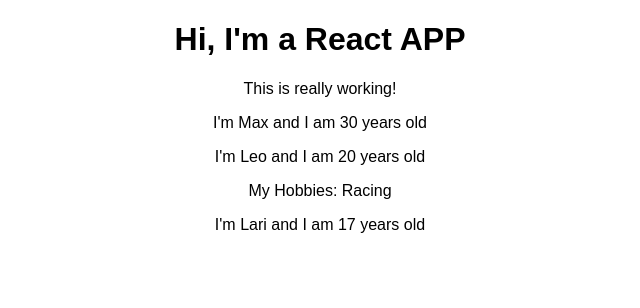
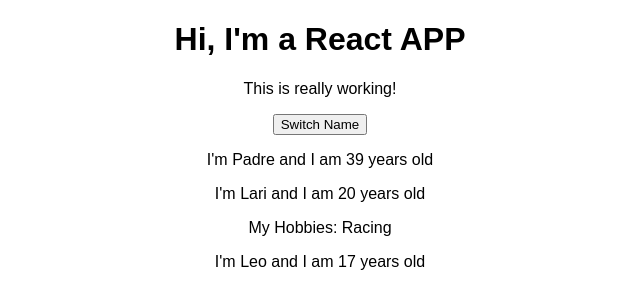
Before and after one commit to lscuquejo/React-Course, a React (Create React App) app in the folder react-complete-guide/: page / in a window 1280 px wide. Shown: the top 308 px of the page, without its empty margins (320-960 px from the left). Built offline with nearby package versions, Linux system fonts and the light colour scheme.

Commit message:
ep 27 - completed

```diff
--- a/react-complete-guide/src/App.js
+++ b/react-complete-guide/src/App.js
@@ -3,14 +3,23 @@
 import Person from './Person/Person';
 
 class App extends Component {
+    state = {
+        people: [
+            { name: 'Padre', age: 39},
+            { name: 'Lari', age: 20},
+            { name: 'Leo', age: 17},
+        ]
+    }
+
     render() {
         return (
             <div className="App">
                 <h1>Hi, I'm a React APP</h1>
                 <p>This is really working!</p>
-        <Person name="Max" age="30"/>
-        <Person name="Leo" age="20">My Hobbies: Racing</Person>
-        <Person name="Lari" age="17"/>
+                <button>Switch Name</button>
+                <Person name={this.state.people[0].name} age={this.state.people[0].age}/>
+                <Person name={this.state.people[1].name} age={this.state.people[1].age}>My Hobbies: Racing</Person>
+                <Person name={this.state.people[2].name} age={this.state.people[2].age}/>
             </div>
         );
     // return React.createElement('div', {className: 'App'}, React.createElement('h1', null,'Does that work now?'));
--- a/react-complete-guide/src/Person/Person.js
+++ b/react-complete-guide/src/Person/Person.js
@@ -7,6 +7,6 @@
             <p>{props.children}</p>
         </div>
     )
-}
+};
 
 export default person;
```
Lines whose indentation alone changed are shown as unchanged.
